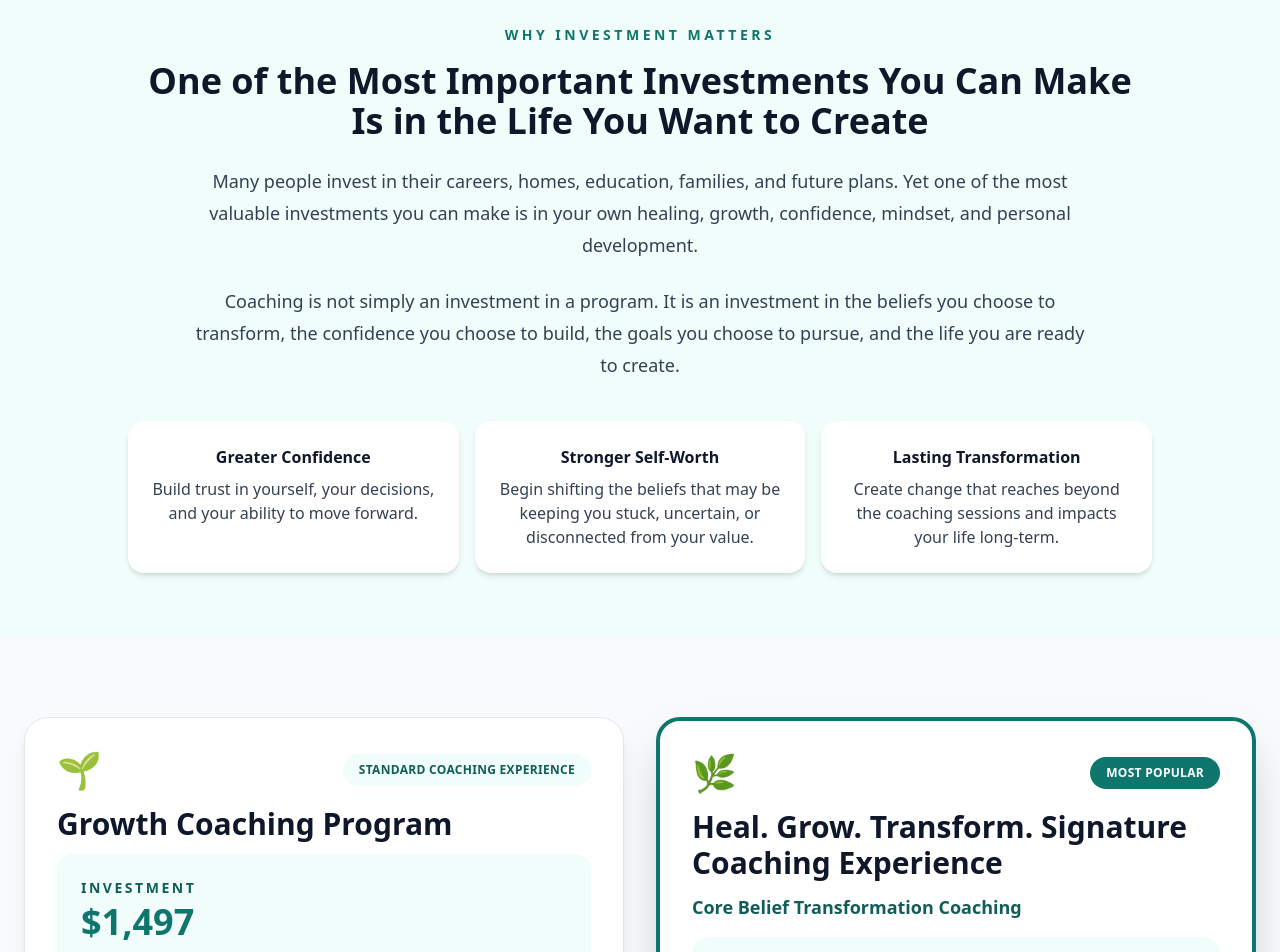
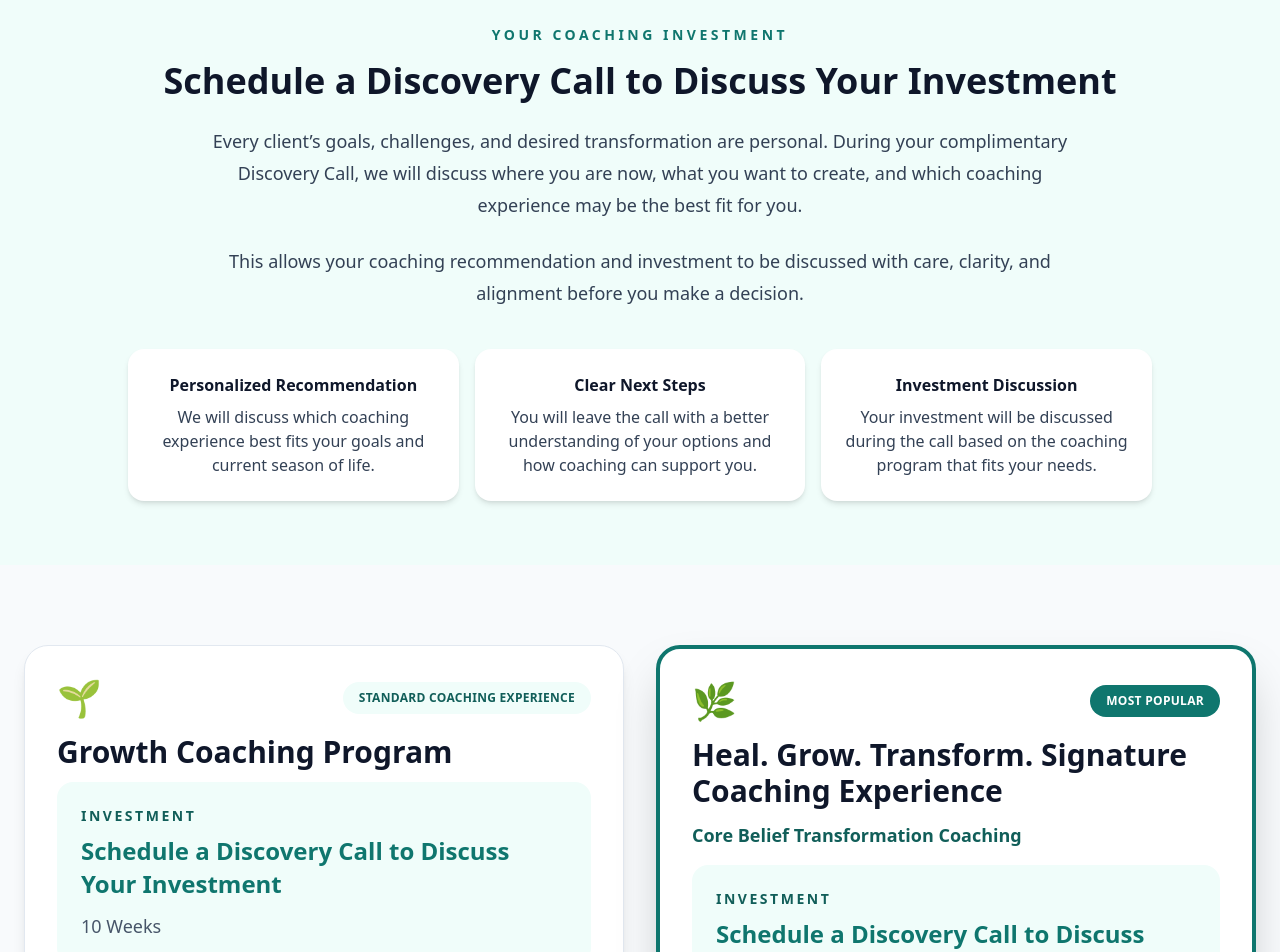
Before and after one commit to Kaelynn-Kinnison/life-coaching-with-kaelynn2, a Next.js app: page /pricing in a window 1280 px wide. Shown: the part 980-1932 px from the top of the page. Built offline with nearby package versions, Linux system fonts and the light colour scheme; a web font is replaced by a local one.

Commit message:
Update page.js

```diff
--- a/app/pricing/page.js
+++ b/app/pricing/page.js
@@ -3,7 +3,7 @@ import Link from "next/link";
 export const metadata = {
   title: "Coaching Programs & Investment | Life Coaching with Kaelynn",
   description:
-    "Explore premium coaching programs with Life Coaching with Kaelynn, including Growth Coaching, Signature Core Belief Transformation Coaching, Premium Transformation Coaching, and ongoing accountability membership.",
+    "Explore coaching programs with Life Coaching with Kaelynn and schedule a discovery call to discuss your investment.",
 };
 
 const bookingLink = "https://calendar.app.google/YdUEyKBPG7xa4ox99";
@@ -13,7 +13,7 @@ const programs = [
     badge: "Standard Coaching Experience",
     title: "Growth Coaching Program",
     investmentLabel: "Investment",
-    price: "$1,497",
+    investmentText: "Schedule a Discovery Call to Discuss Your Investment",
     length: "10 Weeks",
     icon: "🌱",
     featured: false,
@@ -43,7 +43,7 @@ const programs = [
     badge: "Most Popular",
     title: "Heal. Grow. Transform. Signature Coaching Experience",
     investmentLabel: "Investment",
-    price: "$2,497",
+    investmentText: "Schedule a Discovery Call to Discuss Your Investment",
     length: "12 Weeks",
     icon: "🌿",
     featured: true,
@@ -79,7 +79,7 @@ const programs = [
     badge: "VIP Coaching Experience",
     title: "Premium Transformation Experience",
     investmentLabel: "Investment",
-    price: "$4,997",
+    investmentText: "Schedule a Discovery Call to Discuss Your Investment",
     length: "16 Weeks",
     icon: "🦋",
     featured: false,
@@ -112,8 +112,8 @@ const programs = [
   {
     badge: "Ongoing Coaching Support",
     title: "Accountability & Growth Membership",
-    investmentLabel: "Monthly Investment",
-    price: "$297",
+    investmentLabel: "Membership Investment",
+    investmentText: "Schedule a Discovery Call to Discuss Your Investment",
     length: "Monthly",
     icon: "🌟",
     featured: false,
@@ -195,56 +195,54 @@ export default function PricingPage() {
       <section className="bg-teal-50 px-6 py-16">
         <div className="mx-auto max-w-5xl text-center">
           <p className="mb-4 text-sm font-semibold uppercase tracking-[0.25em] text-teal-700">
-            Why Investment Matters
+            Your Coaching Investment
           </p>
 
           <h2 className="mb-6 text-3xl font-bold text-slate-900 md:text-4xl">
-            One of the Most Important Investments You Can Make Is in the Life
-            You Want to Create
+            Schedule a Discovery Call to Discuss Your Investment
           </h2>
 
           <p className="mx-auto max-w-4xl text-lg leading-8 text-slate-700">
-            Many people invest in their careers, homes, education, families, and
-            future plans. Yet one of the most valuable investments you can make
-            is in your own healing, growth, confidence, mindset, and personal
-            development.
+            Every client’s goals, challenges, and desired transformation are
+            personal. During your complimentary Discovery Call, we will discuss
+            where you are now, what you want to create, and which coaching
+            experience may be the best fit for you.
           </p>
 
           <p className="mx-auto mt-6 max-w-4xl text-lg leading-8 text-slate-700">
-            Coaching is not simply an investment in a program. It is an
-            investment in the beliefs you choose to transform, the confidence
-            you choose to build, the goals you choose to pursue, and the life
-            you are ready to create.
+            This allows your coaching recommendation and investment to be
+            discussed with care, clarity, and alignment before you make a
+            decision.
           </p>
 
           <div className="mx-auto mt-10 grid max-w-5xl gap-4 md:grid-cols-3">
             <div className="rounded-2xl bg-white p-6 shadow-md">
               <h3 className="mb-2 font-bold text-slate-900">
-                Greater Confidence
+                Personalized Recommendation
               </h3>
               <p className="text-slate-700">
-                Build trust in yourself, your decisions, and your ability to move
-                forward.
+                We will discuss which coaching experience best fits your goals
+                and current season of life.
               </p>
             </div>
 
             <div className="rounded-2xl bg-white p-6 shadow-md">
               <h3 className="mb-2 font-bold text-slate-900">
-                Stronger Self-Worth
+                Clear Next Steps
               </h3>
               <p className="text-slate-700">
-                Begin shifting the beliefs that may be keeping you stuck,
-                uncertain, or disconnected from your value.
+                You will leave the call with a better understanding of your
+                options and how coaching can support you.
               </p>
             </div>
 
             <div className="rounded-2xl bg-white p-6 shadow-md">
               <h3 className="mb-2 font-bold text-slate-900">
-                Lasting Transformation
+                Investment Discussion
               </h3>
               <p className="text-slate-700">
-                Create change that reaches beyond the coaching sessions and
-                impacts your life long-term.
+                Your investment will be discussed during the call based on the
+                coaching program that fits your needs.
               </p>
             </div>
           </div>
@@ -287,15 +285,15 @@ export default function PricingPage() {
               )}
 
               <div className="mb-8 rounded-2xl bg-teal-50 p-6">
-                <p className="mb-1 text-sm font-bold uppercase tracking-[0.18em] text-teal-800">
+                <p className="mb-2 text-sm font-bold uppercase tracking-[0.18em] text-teal-800">
                   {program.investmentLabel}
                 </p>
 
-                <p className="text-4xl font-bold text-teal-700">
-                  {program.price}
+                <p className="text-2xl font-bold leading-snug text-teal-700">
+                  {program.investmentText}
                 </p>
 
-                <p className="mt-1 text-lg font-medium text-slate-600">
+                <p className="mt-3 text-lg font-medium text-slate-600">
                   {program.length}
                 </p>
               </div>
@@ -353,7 +351,7 @@ export default function PricingPage() {
                       : "inline-flex rounded-full border border-teal-700 px-7 py-3 font-semibold text-teal-800 transition hover:bg-teal-50"
                   }
                 >
-                  Schedule Discovery Call
+                  Discuss Your Investment
                 </Link>
               </div>
             </article>
@@ -390,7 +388,7 @@ export default function PricingPage() {
           </p>
 
           <h2 className="mb-6 text-3xl font-bold md:text-4xl">
-            Not Sure Which Program Is Right for You?
+            Ready to Discuss Your Coaching Investment?
           </h2>
 
           <p className="mx-auto mb-8 max-w-2xl text-lg leading-8 text-slate-200">
@@ -404,7 +402,7 @@ export default function PricingPage() {
             target="_blank"
             className="inline-flex rounded-full bg-white px-8 py-4 font-semibold text-slate-900 transition hover:bg-teal-50"
           >
-            Book Your Free Discovery Call
+            Schedule Your Free Discovery Call
           </Link>
         </div>
       </section>
```
